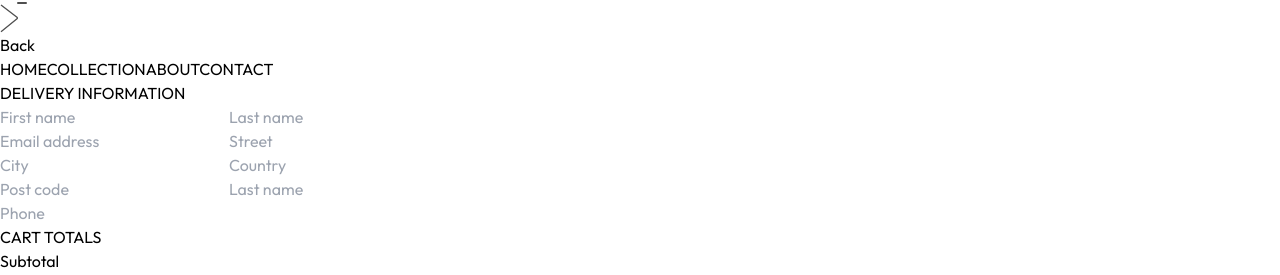
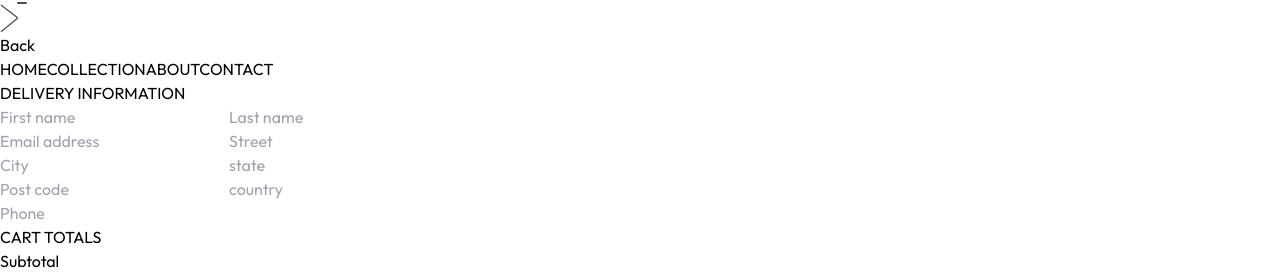
Before and after one commit to Alexander-Sibhatu/shop-app, a React (Vite) app in the folder frontend/: page /place-order in a window 1280 px wide. Shown: the part 330-605 px from the top of the page. Built offline with nearby package versions, Linux system fonts and the light colour scheme; a web font is replaced by a local one.

Commit message:
add place order page

```diff
--- a/frontend/src/pages/PlaceOrder.jsx
+++ b/frontend/src/pages/PlaceOrder.jsx
@@ -1,72 +1,268 @@
-import React, { useContext, useState } from 'react'
-import Title from '../components/Title'
-import CartTotal from '../components/CartTotal'
-import { assets } from '../assets/assets'
-import { ShopContext } from '../context/ShopContext'
+import React, { useContext, useState } from "react";
+import Title from "../components/Title";
+import CartTotal from "../components/CartTotal";
+import { assets } from "../assets/assets";
+import { ShopContext } from "../context/ShopContext";
+import axios from "axios";
+import { toast } from "react-toastify";
 
 const PlaceOrder = () => {
+  const [method, setMethod] = useState("cod");
+  const {
+    navigate,
+    backendUrl,
+    token,
+    cartItems,
+    setCartItems,
+    getCartAmount,
+    delivery_fee,
+    products,
+  } = useContext(ShopContext);
 
-  const [method, setMethod] = useState('cod');
+  const [formData, setFormData] = useState({
+    firstName: "",
+    lastName: "",
+    email: "",
+    street: "",
+    city: "",
+    state: "",
+    postcode: "",
+    country: "",
+    phone: "",
+  });
 
-  const { navigate } = useContext(ShopContext)
+  const onChangeHandler = (event) => {
+    const name = event.target.name;
+    const value = event.target.value;
 
+    setFormData((data) => ({ ...data, [name]: value }));
+  };
+
+  const onSubmitHandler = async (event) => {
+    event.preventDefault();
+    try {
+      let orderItems = [];
+
+      for (const items in cartItems) {
+        for (const item in cartItems[items]) {
+          if (cartItems[items][item] > 0) {
+            const itemInfo = structuredClone(
+              products.find((product) => product._id === items)
+            );
+            if (itemInfo) {
+              itemInfo.size = item;
+              itemInfo.quantity = cartItems[items][item];
+              orderItems.push(itemInfo);
+            }
+          }
+        }
+      }
+
+      let orderData = {
+        address: formData,
+        items: orderItems,
+        amount: getCartAmount() + delivery_fee,
+      };
+
+      switch (method) {
+
+        // API calls for COD
+        case "cod":
+          { const response = await axios.post(backendUrl + '/api/order/place', orderData, {headers:{token}})
+          if (response.data.success) {
+            setCartItems({})
+            navigate('/orders')
+          } else {
+            toast.error(response.data.message)
+          }
+          break; }
+
+        case 'stripe':
+          { const responseStripe = await axios.post(backendUrl + '/api/order/stripe', orderData, {headers: {token}})
+          if (responseStripe.data.success) {
+            const {session_url} = responseStripe.data
+            window.location.replace(session_url)
+          } else {
+            toast.error(responseStripe.data.message)
+          }
+          break; }
+
+        case 'mollie':
+          {
+
+          const responseMollie = await axios.post(backendUrl + '/api/order/mollie', orderData, {headers: {token}} )
+          if (responseMollie.data.success) {
+            const { session_url } = responseMollie.data;
+            window.location.replace(session_url)
+          } else {
+            toast.error(responseMollie.data.message);
+          }
+
+          break; }
+
+        default:
+          break;
+      }
+    } catch (error) {
+      console.log(error)
+      toast.error(error.message)
+    }
+  };
 
   return (
-    <div className='flex flex-col sm:flex-row justify-between gap-4 pt-5 sm:pt-14 min-h-[80v] border-t'>
-        <div className='flex flex-col gap-4 w-full sm:max-w-[480px]'>
-            <div className='text-xl sm:text-2xl my-3'>
-                <Title text1={'DELIVERY'} text2={'INFORMATION'}/>
+    <form
+      onSubmit={onSubmitHandler}
+      className="flex flex-col sm:flex-row justify-between gap-4 pt-5 sm:pt-14 min-h-[80v] border-t"
+    >
+      <div className="flex flex-col gap-4 w-full sm:max-w-[480px]">
+        <div className="text-xl sm:text-2xl my-3">
+          <Title text1={"DELIVERY"} text2={"INFORMATION"} />
         </div>
-            <div className='flex gap-3'>
-                <input className='border border-gray-300 rounded py-1.5 px-3.5 w-full' type="text"  placeholder='First name' />
-                <input className='border border-gray-300 rounded py-1.5 px-3.5 w-full' type="text"  placeholder='Last name' />
+        <div className="flex gap-3">
+          <input
+            required
+            onChange={onChangeHandler}
+            name="firstName"
+            value={formData.firstName}
+            className="border border-gray-300 rounded py-1.5 px-3.5 w-full"
+            type="text"
+            placeholder="First name"
+          />
+          <input
+            required
+            onChange={onChangeHandler}
+            name="lastName"
+            value={formData.lastName}
+            className="border border-gray-300 rounded py-1.5 px-3.5 w-full"
+            type="text"
+            placeholder="Last name"
+          />
         </div>
-            <input className='border border-gray-300 rounded py-1.5 px-3.5 w-full' type="email"  placeholder='Email address' />
-            <input className='border border-gray-300 rounded py-1.5 px-3.5 w-full' type="email"  placeholder='Street' />
-            <div className='flex gap-3'>
-                <input className='border border-gray-300 rounded py-1.5 px-3.5 w-full' type="text"  placeholder='City' />
-                <input className='border border-gray-300 rounded py-1.5 px-3.5 w-full' type="text"  placeholder='Country' />
+        <input
+          required
+          onChange={onChangeHandler}
+          name="email"
+          value={formData.email}
+          className="border border-gray-300 rounded py-1.5 px-3.5 w-full"
+          type="email"
+          placeholder="Email address"
+        />
+        <input
+          required
+          onChange={onChangeHandler}
+          name="street"
+          value={formData.street}
+          className="border border-gray-300 rounded py-1.5 px-3.5 w-full"
+          type="text"
+          placeholder="Street"
+        />
+        <div className="flex gap-3">
+          <input
+            required
+            onChange={onChangeHandler}
+            name="city"
+            value={formData.city}
+            className="border border-gray-300 rounded py-1.5 px-3.5 w-full"
+            type="text"
+            placeholder="City"
+          />
+          <input
+            required
+            onChange={onChangeHandler}
+            name="state"
+            value={formData.state}
+            className="border border-gray-300 rounded py-1.5 px-3.5 w-full"
+            type="text"
+            placeholder="state"
+          />
         </div>
-            <div className='flex gap-3'>
-                <input className='border border-gray-300 rounded py-1.5 px-3.5 w-full' type="number"  placeholder='Post code' />
-                <input className='border border-gray-300 rounded py-1.5 px-3.5 w-full' type="text"  placeholder='Last name' />
+        <div className="flex gap-3">
+          <input
+            required
+            onChange={onChangeHandler}
+            name="postcode"
+            value={formData.postcode}
+            className="border border-gray-300 rounded py-1.5 px-3.5 w-full"
+            type="number"
+            placeholder="Post code"
+          />
+          <input
+            required
+            className="border border-gray-300 rounded py-1.5 px-3.5 w-full"
+            type="text"
+            placeholder="country"
+          />
         </div>
-            <input className='border border-gray-300 rounded py-1.5 px-3.5 w-full' type="number"  placeholder='Phone' />
+        <input
+          required
+          onChange={onChangeHandler}
+          name="phone"
+          value={formData.phone}
+          className="border border-gray-300 rounded py-1.5 px-3.5 w-full"
+          type="number"
+          placeholder="Phone"
+        />
       </div>
 
       {/* ------ Right Side ------- */}
-        <div className='mt-8'>
-
-          <div className='mt-8 min-w-80'>
+      <div className="mt-8">
+        <div className="mt-8 min-w-80">
           <CartTotal />
         </div>
 
-          <div className='mt-12'>
-            <Title text1={'PAYMENT'} text2={'METHOD'} />
+        <div className="mt-12">
+          <Title text1={"PAYMENT"} text2={"METHOD"} />
           {/* --------------- payment method selection --------------- */}
-            <div className='flex gap-3 flex-col lg:flex-row'>
-              <div onClick={() => setMethod('stripe')} className='flex items-center gap-3 border p-2 px-3 cursor-pointer'>
-                <p className={`min-w-3.5 h-3.5 border rounded-full ${method === 'stripe' ? 'bg-green-400' : ''}`}></p>
-                <img className='h-5 mx-4' src={assets.stripe_logo} alt="" />
+          <div className="flex gap-3 flex-col lg:flex-row">
+            <div
+              onClick={() => setMethod("stripe")}
+              className="flex items-center gap-3 border p-2 px-3 cursor-pointer"
+            >
+              <p
+                className={`min-w-3.5 h-3.5 border rounded-full ${
+                  method === "stripe" ? "bg-green-400" : ""
+                }`}
+              ></p>
+              <img className="h-5 mx-4" src={assets.stripe_logo} alt="" />
             </div>
-              <div onClick={() => setMethod('razorpay')} className='flex items-center gap-3 border p-2 px-3 cursor-pointer'>
-                <p className={`min-w-3.5 h-3.5 border rounded-full ${method === 'razorpay' ? 'bg-green-400' : ''}`}></p>
-                <img className='h-5 mx-4' src={assets.razorpay_logo} alt="" />
+            <div
+              onClick={() => setMethod("mollie")}
+              className="flex items-center gap-3 border p-2 px-3 cursor-pointer"
+            >
+              <p
+                className={`min-w-3.5 h-3.5 border rounded-full ${
+                  method === "mollie" ? "bg-green-400" : ""
+                }`}
+              ></p>
+              <img className="h-5 mx-4" src={assets.mollie_logo} alt="mollie" />
             </div>
-              <div onClick={() => setMethod('cod')} className='flex items-center gap-3 border p-2 px-3 cursor-pointer'>
-                <p className={`min-w-3.5 h-3.5 border rounded-full ${method === 'cod' ? 'bg-green-400' : ''}`}></p>
-                <p className='text-gray-500 text-sm font-medium mx-4'>CASH ON DELIVERY</p>
+            <div
+              onClick={() => setMethod("cod")}
+              className="flex items-center gap-3 border p-2 px-3 cursor-pointer"
+            >
+              <p
+                className={`min-w-3.5 h-3.5 border rounded-full ${
+                  method === "cod" ? "bg-green-400" : ""
+                }`}
+              ></p>
+              <p className="text-gray-500 text-sm font-medium mx-4">
+                CASH ON DELIVERY
+              </p>
             </div>
           </div>
 
-            <div className='w-full text-end mt-8'>
-                <button onClick={() => navigate('/orders')} className='bg-black px-16 py-3 text-sm text-white'>PLACE ORDER</button>
+          <div className="w-full text-end mt-8">
+            <button
+              type="submit"
+              className="bg-black px-16 py-3 text-sm text-white"
+            >
+              PLACE ORDER
+            </button>
           </div>
         </div>
+      </div>
+    </form>
+  );
+};
 
-        </div>
-    </div>
-  )
-}
-
-export default PlaceOrder
+export default PlaceOrder;
```
Lines whose indentation alone changed are shown as unchanged.
